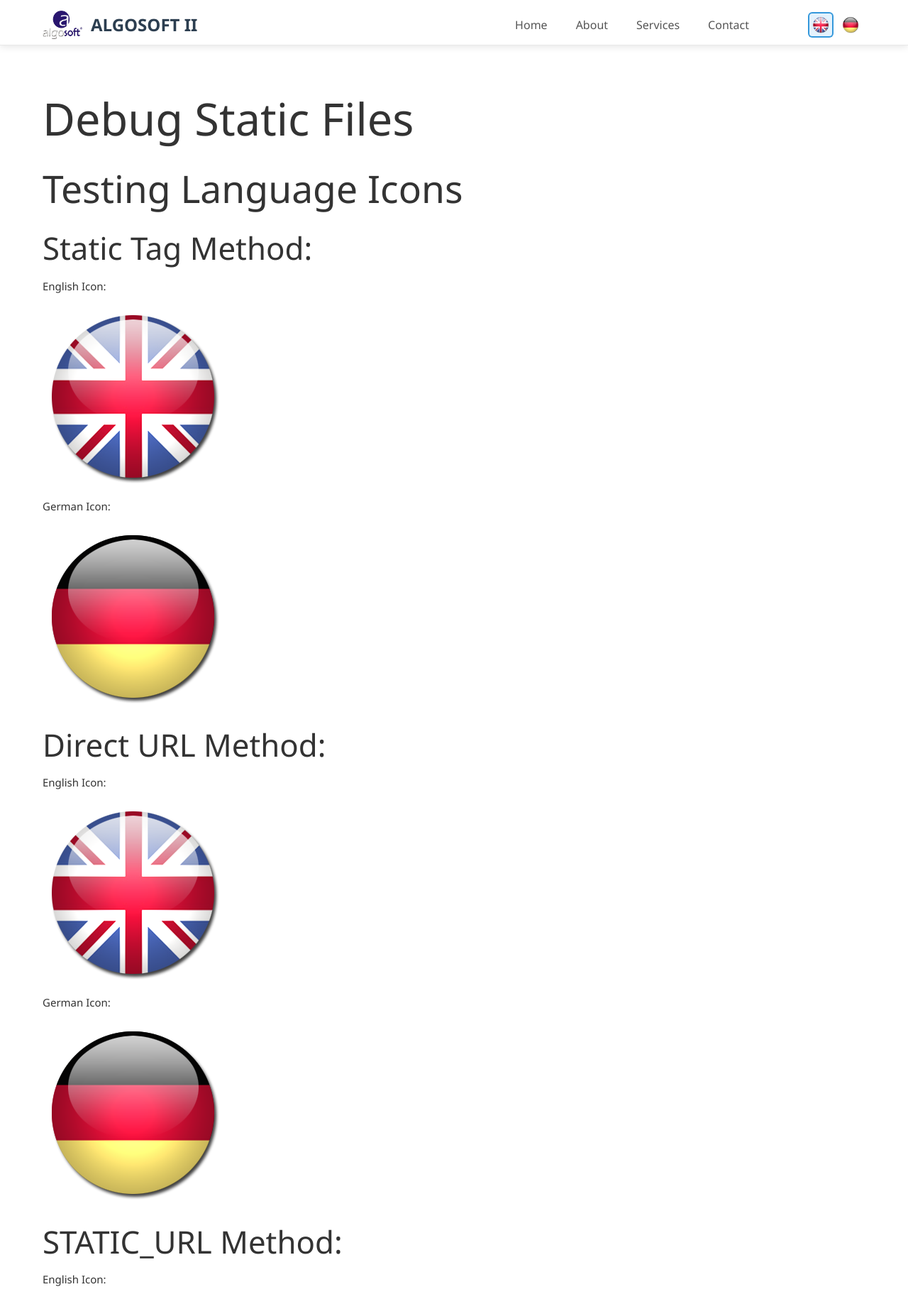
After one commit to ardiangrezda/algosoft, a Django app: page /en/debug-static/ in a window 1280 px wide. The commit adds this page. Shown: the top 1830 px of the page at 71% size. Run offline with Django 3.2, Linux system fonts and the light colour scheme.

Commit message:
Fixed language icons with fallback solution and added debug page

```diff
--- a/Algosoft/urls.py
+++ b/Algosoft/urls.py
@@ -35,5 +35,6 @@ urlpatterns += i18n_patterns(
     path('servicesoftware/', views.servicesoftware, name='servicesoftware'),
     path('servicedata/', views.servicedata, name='servicedata'),
     path('contact/', views.contact, name='contact'),
+    path('debug-static/', views.debug_static, name='debug_static'),
     prefix_default_language=True
 )
--- /dev/null
+++ b/main/templates/debug.html
@@ -0,0 +1,45 @@
+{% extends 'header.html' %}
+{% load i18n %}
+{% load static %}
+
+{% block content %}
+<div style="max-width: 1200px; margin: 40px auto; padding: 20px;">
+    <h1>Debug Static Files</h1>
+
+    <h2>Testing Language Icons</h2>
+
+    <h3>Static Tag Method:</h3>
+    <div>
+        <p>English Icon:</p>
+        <img src="{% static 'images/English.png' %}" alt="English">
+    </div>
+    <div>
+        <p>German Icon:</p>
+        <img src="{% static 'images/Germany.png' %}" alt="German">
+    </div>
+
+    <h3>Direct URL Method:</h3>
+    <div>
+        <p>English Icon:</p>
+        <img src="/static/images/English.png" alt="English">
+    </div>
+    <div>
+        <p>German Icon:</p>
+        <img src="/static/images/Germany.png" alt="German">
+    </div>
+
+    <h3>STATIC_URL Method:</h3>
+    <div>
+        <p>English Icon:</p>
+        <img src="{{ STATIC_URL }}images/English.png" alt="English">
+    </div>
+    <div>
+        <p>German Icon:</p>
+        <img src="{{ STATIC_URL }}images/Germany.png" alt="German">
+    </div>
+
+    <h2>Static Files Information</h2>
+    <p>STATIC_URL: {{ STATIC_URL }}</p>
+    <p>MEDIA_URL: {{ MEDIA_URL }}</p>
+</div>
+{% endblock %}
--- a/main/templates/top.html
+++ b/main/templates/top.html
@@ -220,9 +220,11 @@ body {
                                 class="language-btn {% if language.code == LANGUAGE_CODE %}selected{% endif %}"
                                 title="{% if language.code == 'en' %}English{% else %}Deutsch{% endif %}">
                             {% if language.code == 'en' %}
-                                <img src="{{ STATIC_URL }}images/English.png?v=1" alt="English">
+                                <img src="/static/images/English.png?v=2" alt="English" onerror="this.onerror=null; this.innerHTML='🇬🇧'; this.style='width:24px;height:24px;display:flex;justify-content:center;align-items:center;font-size:18px;'">
+                                <span style="display:none;">🇬🇧</span>
                             {% else %}
-                                <img src="{{ STATIC_URL }}images/Germany.png?v=1" alt="Deutsch">
+                                <img src="/static/images/Germany.png?v=2" alt="Deutsch" onerror="this.onerror=null; this.innerHTML='🇩🇪'; this.style='width:24px;height:24px;display:flex;justify-content:center;align-items:center;font-size:18px;'">
+                                <span style="display:none;">🇩🇪</span>
                             {% endif %}
                         </button>
                     {% endfor %}
--- a/main/views.py
+++ b/main/views.py
@@ -21,6 +21,9 @@ def servicesoftware(request):
 
 def servicedata(request):
     return render(request = request, template_name='services data services.html')
+
+def debug_static(request):
+    return render(request=request, template_name='debug.html')
 
 def contact(request):
     if request.method == 'POST':
```
Also changed, not shown: Algosoft/settings.py (+6 -2 lines).
